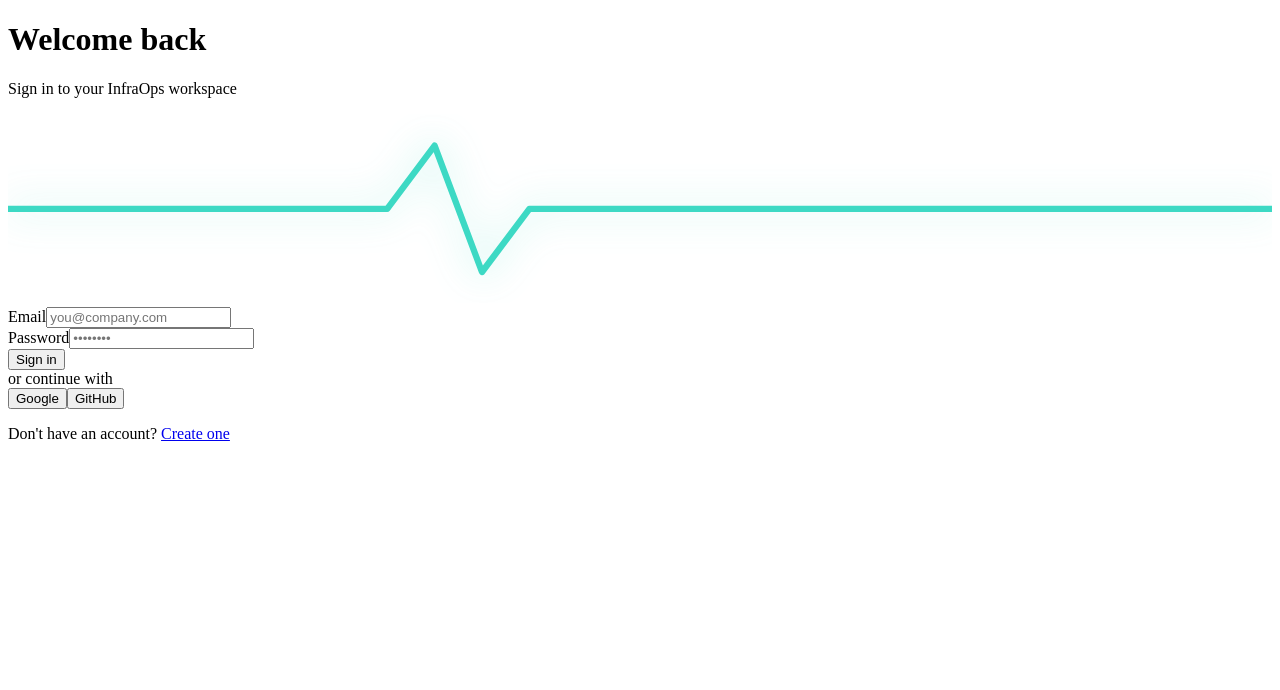
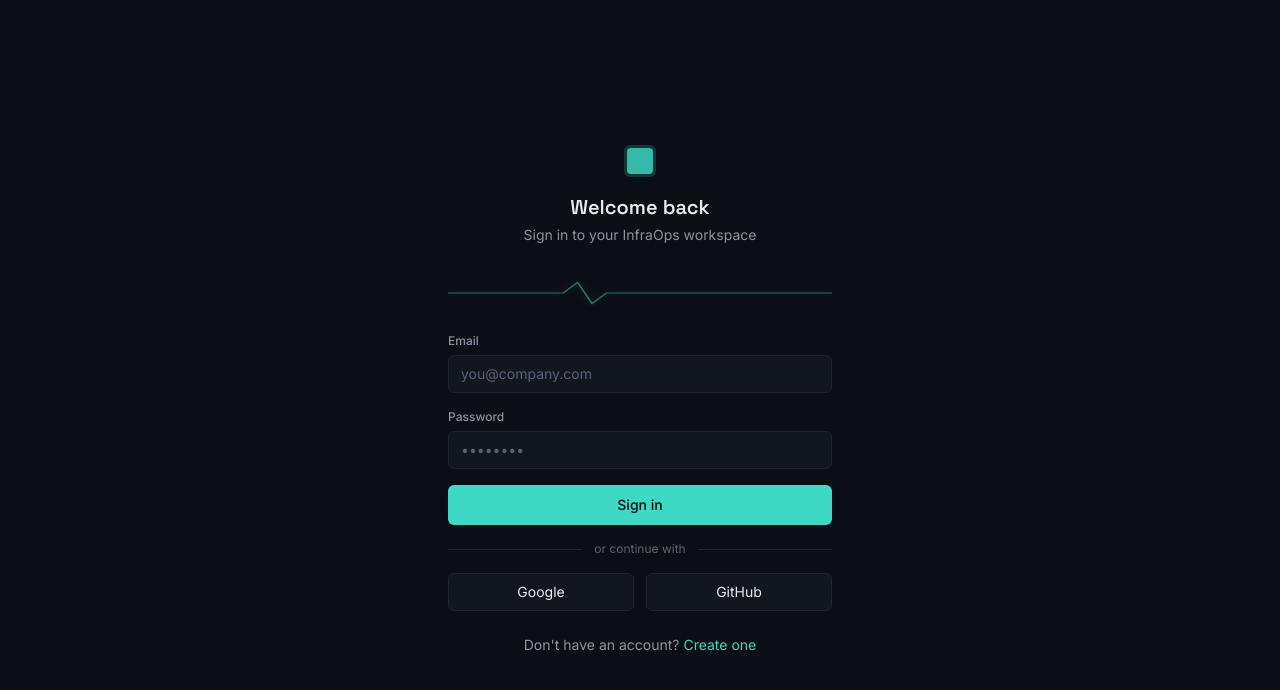
Before and after one commit to gmallikarjunrao23-bit/Monitor, a Next.js app: page /login in a window 1280 px wide. Shown: the top 690 px of the page. Built offline with nearby package versions, Linux system fonts and the light colour scheme.

Commit message:
Create layout.tsx

```diff
--- /dev/null
+++ b/src/app/layout.tsx
@@ -0,0 +1,20 @@
+import type { Metadata } from "next";
+import { Space_Grotesk, Inter, JetBrains_Mono } from "next/font/google";
+import "./globals.css";
+
+const spaceGrotesk = Space_Grotesk({ subsets: ["latin"], variable: "--font-display", weight: ["500", "600", "700"] });
+const inter = Inter({ subsets: ["latin"], variable: "--font-body", weight: ["400", "500", "600"] });
+const jetbrainsMono = JetBrains_Mono({ subsets: ["latin"], variable: "--font-mono", weight: ["400", "500"] });
+
+export const metadata: Metadata = {
+  title: "InfraOps — Infrastructure Monitoring, Intelligently Watched",
+  description: "AI-powered uptime monitoring and incident command for teams who can't afford downtime.",
+};
+
+export default function RootLayout({ children }: { children: React.ReactNode }) {
+  return (
+    <html lang="en" className={`${spaceGrotesk.variable} ${inter.variable} ${jetbrainsMono.variable}`}>
+      <body>{children}</body>
+    </html>
+  );
+}
```
